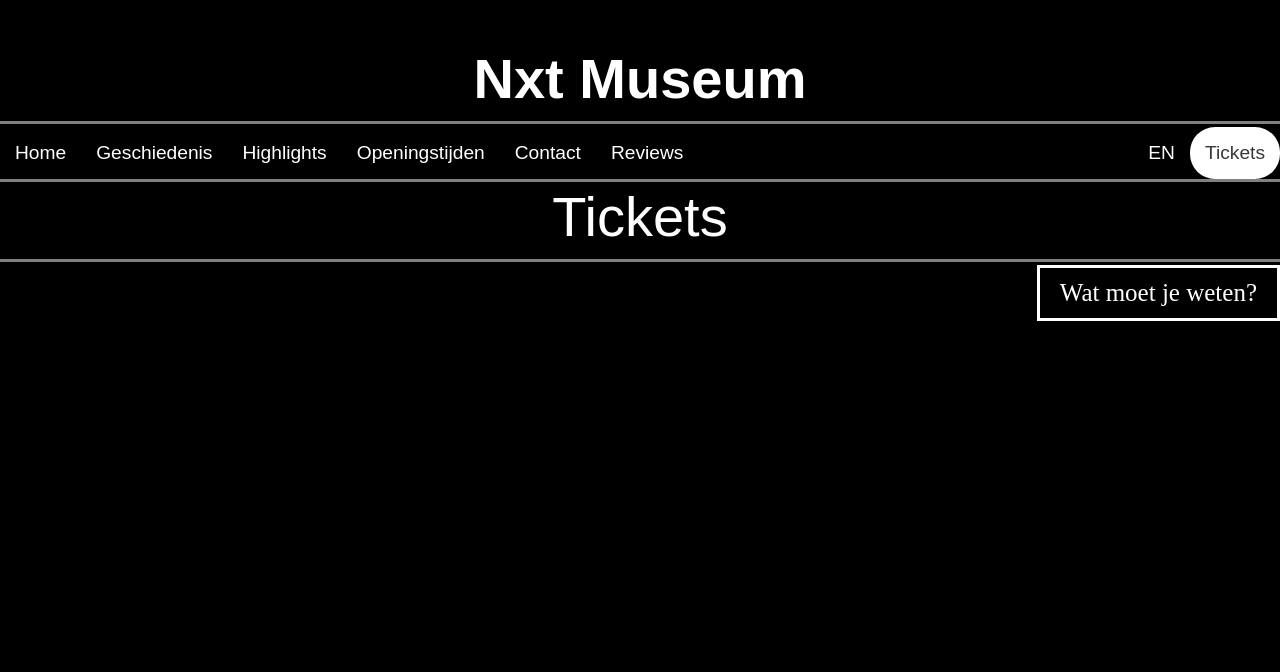
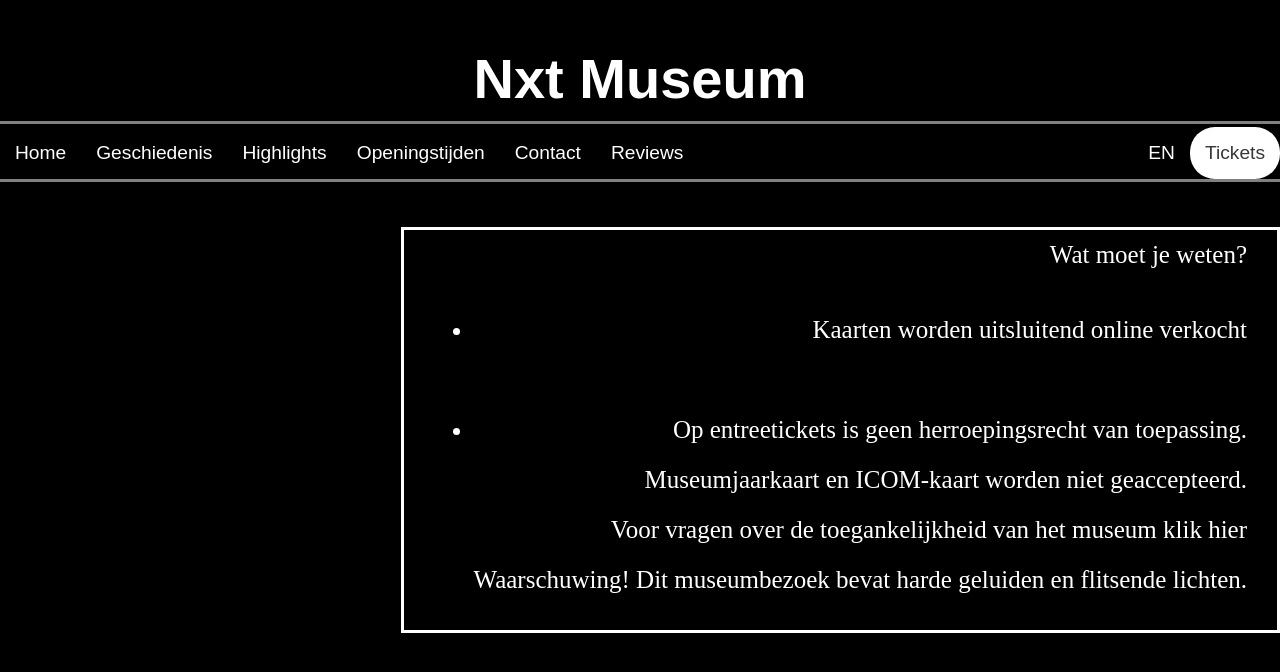
Before and after one commit to Yatii2/BO-museum-opdracht, a plain HTML site: page tickets.html in a window 1280 px wide. Drawn offline with Linux system fonts and the light colour scheme.

Commit message:
UpdateTickets

```diff
--- a/css/style.css
+++ b/css/style.css
@@ -124,14 +124,13 @@ article{
 
 /* Index */
 
-
+/* Tickets Begin */
 .TicketTitle{
     text-align: center;
     font-family: Sans-serif;
     font-size:350%;
     margin-bottom:3px;
     padding-bottom: 10px;
-    border-bottom:3px solid grey;
     color: white;
 
 }
@@ -144,11 +143,11 @@ article{
 }
 .TicketsInfo{
     border-style: solid;
-
+   margin-top: 30px;
     min-width: 150px;
     min-height: 50px;
     display: inline-block;
-    padding: 0px 20px;
+    padding: 0px 30px;
     font-size: 25px;
     line-height: 50px;
     text-align: right;
--- a/tickets.html
+++ b/tickets.html
@@ -30,10 +30,20 @@
 
 </nav>
 
-    <div class= "TicketTitle">Tickets</div>
+    <div class= "TicketTitle"></div>
     <section class="maincontent">
         <section>Main text</section>
-    <div class= "TicketsInfo"> Wat moet je weten?</div>
+    <div class= "TicketsInfo"> Wat moet je weten? <br>
+<ul>
+
+        <li>Kaarten worden uitsluitend online verkocht  </li><br>
+        <li>Op entreetickets is geen herroepingsrecht van toepassing. </li>
+        Museumjaarkaart en ICOM-kaart worden niet geaccepteerd. <br>
+        Voor vragen over de toegankelijkheid van het museum klik hier  <br>
+        Waarschuwing! Dit museumbezoek bevat harde geluiden en flitsende lichten. <br>
+</ul>
+
+    </div>
     </section>
 </head>
 </body>
```
